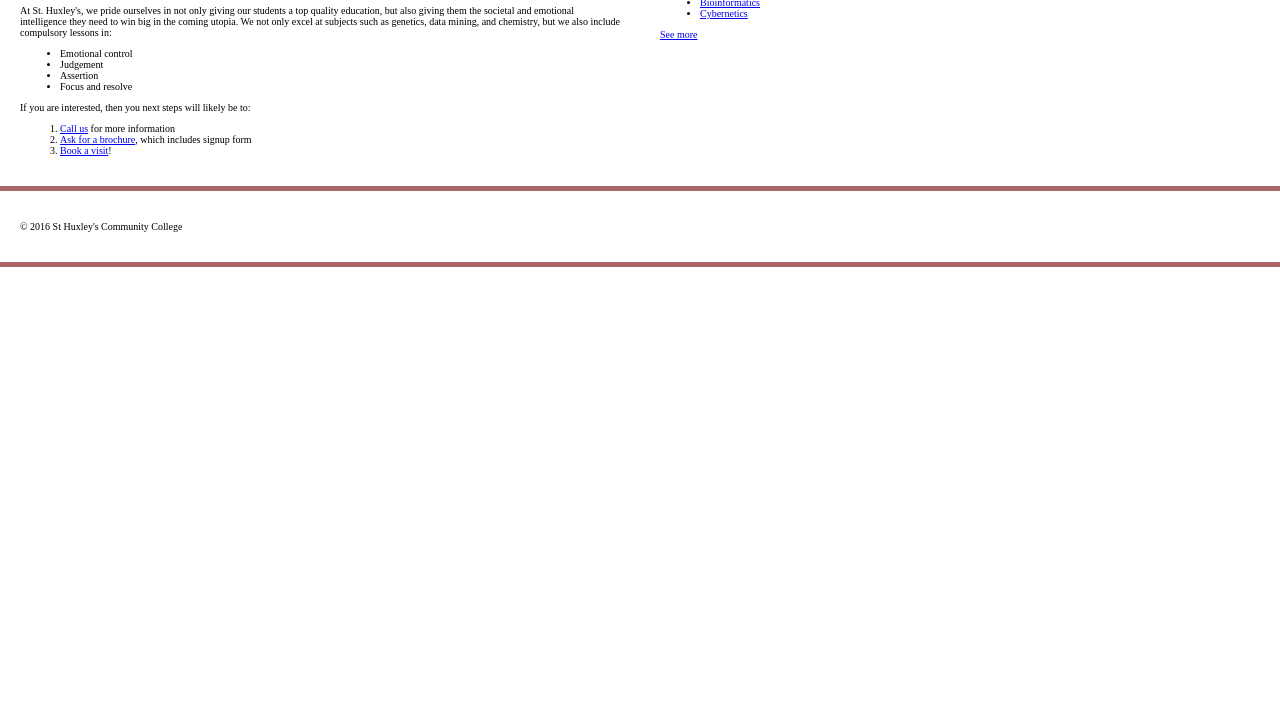
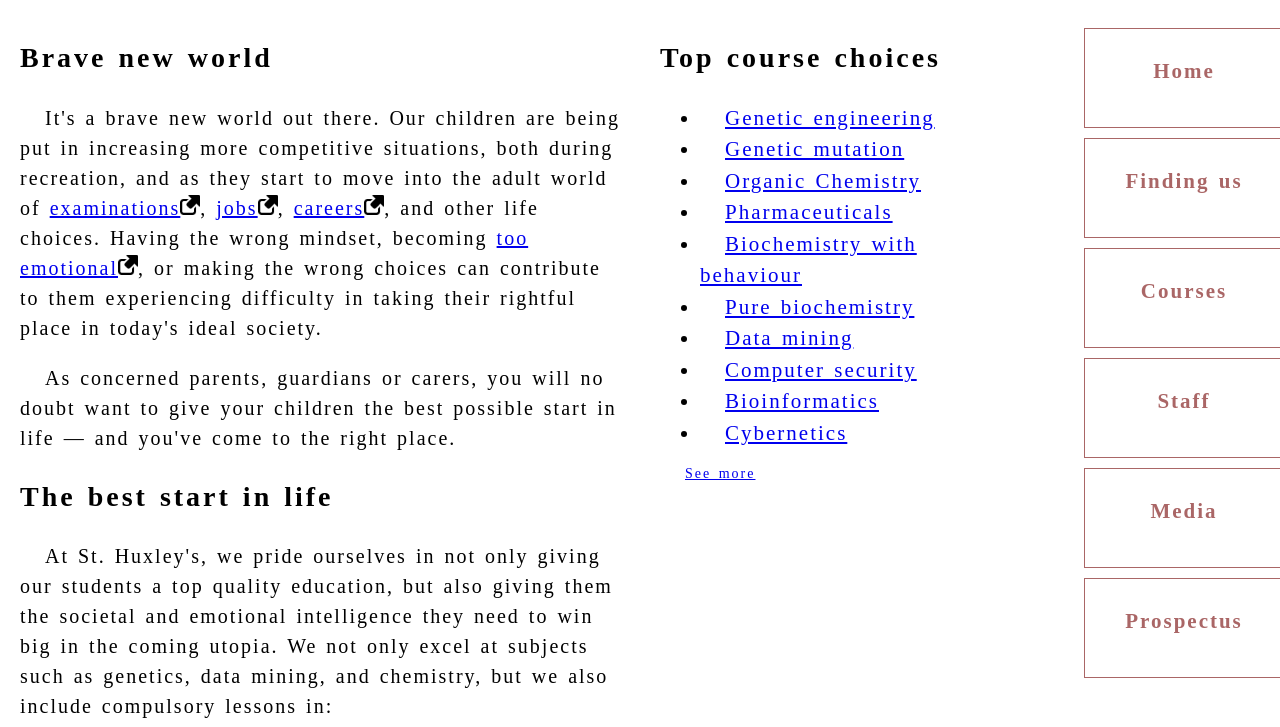
Before and after one commit to RyanLiwakDC/LiwakR, a plain HTML site: page assigment_3 part 3/index.html in a window 1280 px wide. Shown: the part 215-942 px from the top of the page. Before the commit the page ends 800 px from the top, so only its background shows below. Drawn offline with Linux system fonts and the light colour scheme.

Commit message:
Copied latest Lab 3 Folders
Overwrote lab3* folders with contents of code folder

```diff
--- a/assigment_3 part 2/style.css
+++ b/assigment_3 part 2/style.css
@@ -1,22 +1,25 @@
-html {
-  font-family: sans-serif;
-}
 
 
 /* Your CSS below here */
 .box {
-  width: 200px;
   border: 1px solid darkred;
   border-radius: 15px;
   background: red;
-  padding: 20px;
+  display: flex;
   width: 200px;
-  height: 100px;
+  height: 200px;
   box-shadow: 8px 8px 5px #444;
-  padding: 8px 12px;
-  background-color: red;
+  margin: auto;
+  justify-content: center;
+  align-items: center;
+  background-image: linear-gradient(to bottom right, rgba(0, 0, 0, 0), rgb(0, 0, 0, 0.2),rgb(0, 0, 0, 0.2));
+  box-shadow: 10px 10px 5px black;
+  box-shadow: 3px 3px 3px rgba(0, 0, 0) outset, 2px 2px rgba(255, 255, 255, 0.5) inset;
 }
+
 .box p {
-  font:  1.2rem sans-serif;
+  font:  1.15rem sans-serif; /* 1.1REM for 16px = 18px */
   text-align: center;
+  text-shadow: 2px 2px black;
+  color: white;
 }
--- a/assigment_3 part 3/index.html
+++ b/assigment_3 part 3/index.html
@@ -61,14 +61,13 @@
   </aside>
 
   <nav>
-
     <ul>
-      <li><a href="#">Home</a></li>
-      <li><a href="#">Finding us</a></li>
-      <li><a href="#">Courses</a></li>
-      <li><a href="#">Staff</a></li>
-      <li><a href="#">Media</a></li>
-      <li><a href="#">Prospectus</a></li>
+      <li class="a"><a class ="nav" href="#">Home</a></li>
+      <li class="a"><a class ="nav" href="#">Finding us</a></li>
+      <li class="a"><a class ="nav" href="#">Courses</a></li>
+      <li class="a"><a class ="nav" href="#">Staff</a></li>
+      <li class="a"><a class ="nav" href="#">Media</a></li>
+      <li class="a"><a class ="nav" href="#">Prospectus</a></li>
     </ul>
 
   </nav>
--- a/assigment_3 part 3/style.css
+++ b/assigment_3 part 3/style.css
@@ -42,7 +42,115 @@ header, footer {
   border-bottom: 5px solid #a66;
 }
 
-/* WRITE YOUR CODE BELOW HERE */
-html * {
-  font-size: 10px;
+html {
+  font-size: 14px;
 }
+
+h1 {
+  text-align: center;
+  letter-spacing: 3px;
+  font-weight: bold;
+  font-size: 4rem;
+  text-indent: 0px;
+}
+
+h2 {
+  letter-spacing: 3px;
+  font-weight: bold;
+  font-size: 2rem;
+  text-indent: 0px;
+}
+
+/* li and ul style */
+ul li {
+  line-height: 150%;
+  font-size: 1.5rem;
+}
+
+/* make a list type "a" */
+li.a {
+  list-style-type: none;
+  line-height: 400%;
+  font-size: 1.5rem;
+  text-indent: 0px;
+}
+
+/* body stlyle */
+body {
+  line-height: 1.5;
+  letter-spacing: 2px;
+  word-spacing: 2px;
+  text-indent: 25px;
+}
+
+section {
+  font-size: 20px;
+}
+
+/* visited link */
+a:visited {
+  color: #00FF00;
+}
+
+/* mouse over link */
+a:hover {
+  color: #FF00FF;
+  text-decoration: none;
+}
+
+/* focus on link */
+a:focus {
+  color: aqua;
+  text-decoration: none;
+  outline: none;
+}
+
+/* unvisited link */
+a {
+  text-decoration: underline;
+}
+
+/* external link icon */
+[href^="http"]::after {
+  content: '(external link)';
+  display: inline-block;
+  width: 1em;
+  height: 1em;
+  text-indent: 1em;
+  white-space: nowrap;
+  overflow: hidden;
+  background-image: url(external-link-52.png);
+  background-position: center;
+  background-size: 100% auto;
+}
+
+/* special link section wih different format*/
+a.nav {
+  text-decoration: none;
+  color: #a66;
+  font-weight: bold;
+  border: 1px solid #a66;
+  display: block;
+  height: 100px;
+  width: 200px;
+  text-align: center;
+  margin-bottom: 10px;
+}
+
+/* visited link */
+a.nav:visited {
+  color: #00FF00;
+}
+
+/* mouse over link */
+a.nav:hover {
+  color: #FF00FF;
+  text-decoration: none;
+}
+
+/* focus on link */
+a.nav:focus {
+  color: aqua;
+  text-decoration: none;
+  outline: none;
+}
--- a/assigment_3 part 4/styles.css
+++ b/assigment_3 part 4/styles.css
@@ -4,6 +4,15 @@ body {
     margin: 0;
     font: 1.2em / 1.2 Arial, Helvetica, sans-serif;
   }
+
+  p {
+    margin-left: 50px;
+  }
+
+  h1 {
+    margin-left: 50px;
+  }
+
 
   img {
       max-width: 100%;
@@ -13,39 +22,66 @@ body {
   .logo {
     font-size: 200%;
     padding: 50px 20px;
-    margin: 0 auto;
+    margin-left: 50px;
     max-width: 980px;
   }
 
   .grid {
-    margin: 0 auto;
+    margin: 0 1px;
     padding: 0 20px;
     max-width: 980px;
   }
 
   nav {
     background-color: #000;
-    padding: .5em;
+    padding: 0.3em;
   }
 
   nav ul {
     margin: 0;
     padding: 0;
     list-style: none;
+    /*overflow: auto;*/
+    overflow: hidden;
   }
 
   nav a {
     color: #fff;
     text-decoration: none;
     padding: .5em 1em;
+    float: left;
+    width: 10%;
+
   }
 
   .photos {
     list-style: none;
     margin: 0;
     padding: 0;
+    height: auto;
+    float: right;
   }
 
   .feature {
       width: 200px;
+      margin-left: 50px;
+      margin-right: 20px;
+      margin-bottom: 20px;
+      float: left;
   }
+
+  article {
+    width: 67%;
+    padding: 5px;
+    float: left;
+  }
+  aside {
+    width: 28%;
+    float: right;
+    padding: 5px;
+  }
+
+  aside ul {
+    display: grid;
+    grid-template-columns: repeat(2, 1fr);
+  }
```
